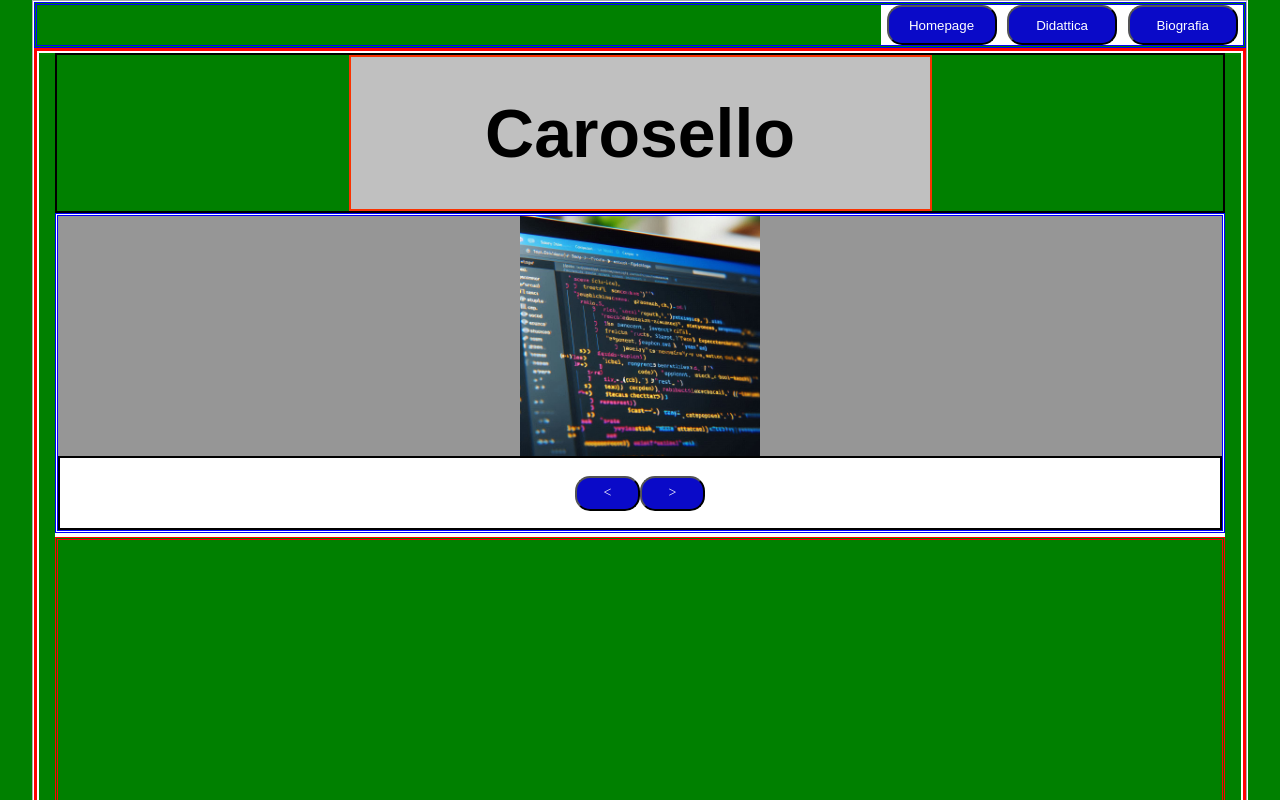
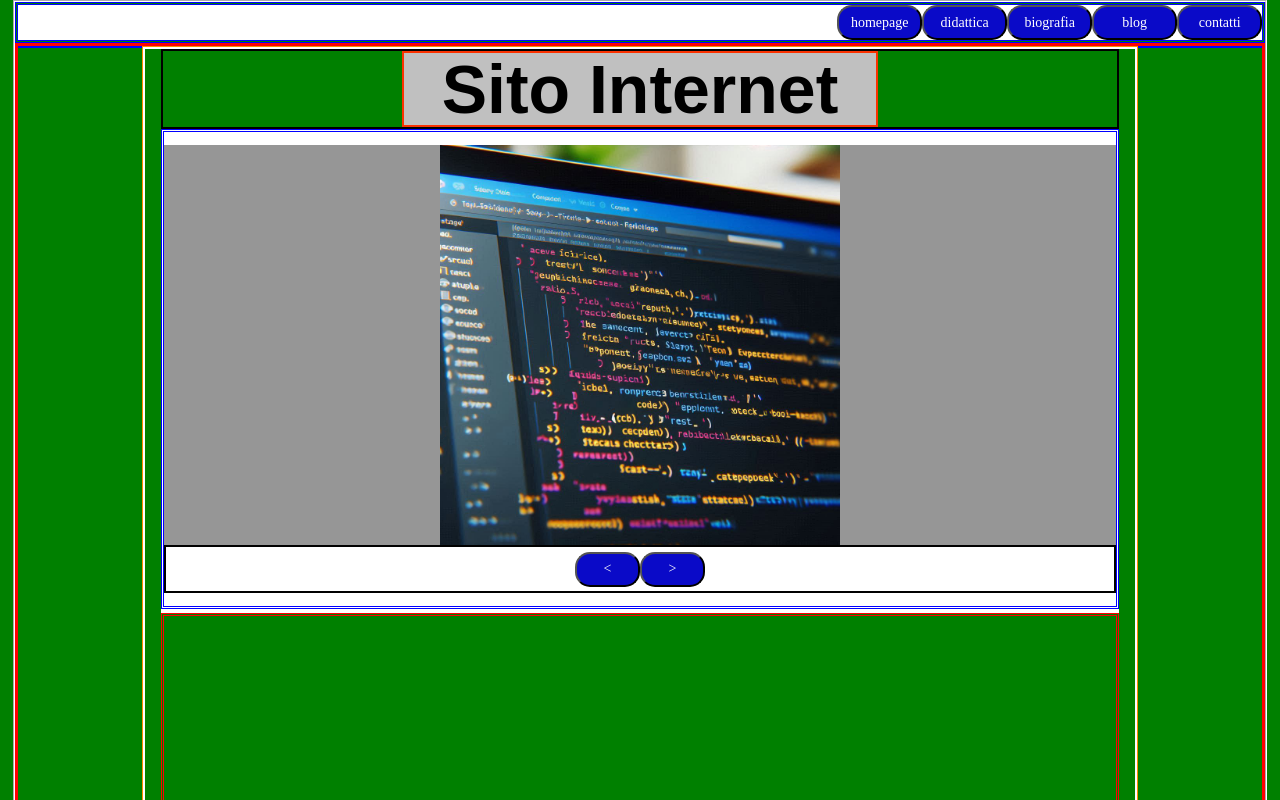
Before and after one commit to neodev89/reusable-components, a Next.js app: page / in a window 1280 px wide. Shown: the top 800 px of the page. Built offline with nearby package versions, Linux system fonts and the light colour scheme.

Commit message:
resa la navbar totalmente riutilizzabile

```diff
--- a/src/@types/carosello.ts
+++ b/src/@types/components.ts
@@ -1,5 +1,4 @@
 interface carouselType {
-    key: number;
     img: Array<imgType>;
     classNameCarousel: string;
     classNameDivImg: string;
@@ -16,5 +15,9 @@ interface imgType {
     width: number;
 }
 
+interface mainType {
+
+}
+
 
 export type { carouselType };
--- a/src/app/homepage/page.tsx
+++ b/src/app/homepage/page.tsx
@@ -3,13 +3,12 @@ import styles from './style.module.sass'
 import LayoutHomepage from "./layout";
 
 import { Title } from '@/ui/Title';
-import { carouselType } from '@/@types/carosello';
+import { carouselType } from '@/@types/components';
 import { Carousel } from '@/ui/carosello/carousel';
 
 export default function Homepage() {
 
   const carouselImg: carouselType = {
-    key: 0,
     img: [
       {
         src: '/Codice1.jpeg',
@@ -51,7 +50,7 @@ export default function Homepage() {
     <LayoutHomepage>
       <div className={styles.div_title}>
         <Title className={styles.title}>
-          Carosello
+          Sito Internet
         </Title>
       </div>
       <div className={styles.carosello}>
--- a/src/app/homepage/style.module.sass
+++ b/src/app/homepage/style.module.sass
@@ -12,7 +12,7 @@
     @include variables.mixin-display-rw
     justify-content: center
     align-items: center
-    height: 10rem
+    height: 5rem
     width: 100%
     border: variables.$border-black
 
@@ -29,7 +29,7 @@
 .carousel
     @include variables.mixin-display-cl
     @include variables.mixin-flex-center
-    height: 20rem
+    height: 30rem
     width: 100%
     border: 3px double blue
     background-color: variables.$bg-white
@@ -45,7 +45,7 @@
 .divImg
     @include variables.mixin-display-rw
     @include variables.mixin-flex-center
-    height: 15rem
+    height: 25rem
     width: 100%
     background-color: variables.$bg-dark-gray
     background-repeat: no-repeat
@@ -103,7 +103,7 @@
 .classNameDivBtn
     @include variables.mixin-display-rw
     @include variables.mixin-flex-center
-    height: 10rem
+    height: 3rem
     width: 100%
     border: variables.$border-black
 
--- a/src/app/page.module.css
+++ b/src/app/page.module.css
@@ -15,14 +15,13 @@
   display: flex;
   flex-direction: column;
   height: 90%;
-  width: 95%;
+  width: 98%;
   border: 2px groove white;
 }
 
 .div_navbar {
   position: relative;
   display: flex;
-  justify-content: flex-end;
   height: 30%;
   width: 100%;
   border: 3px double blue;
@@ -31,8 +30,27 @@
 .navbar {
   position: relative;
   display: flex;
+  justify-content: flex-end;
   height: 40%;
   width: 100%;
+  background-color: white;
+}
+
+.classNameBtn {
+  position: relative1;
+  display: flex;
+  flex-direction: row;
+  justify-content: center;
+  align-items: center;
+  height: 35px;
+  min-width: 85px;
+  max-width: 200px;
+  background-color: rgb(10, 10, 200);
+  color: rgb(255, 255, 255);
+  border-radius: 15px;
+  font-family: serif;
+  font-size: 14px;
+  font-weight: 400;
 }
 
 .dynamic_components {
@@ -41,6 +59,22 @@
   height: 70%;
   width: 100%;
   border: 3px solid red;
+}
+
+.divCol {
+  position: relative;
+  display: flex;
+  height: 100%;
+  width: 10%;
+  border: 1px solid blue;
+}
+
+.divCenter {
+  position: relative;
+  display: flex;
+  height: 100%;
+  width: 80%;
+  border: 1px solid darkorange;
 }
 
 .homepage {
--- a/src/app/page.tsx
+++ b/src/app/page.tsx
@@ -9,9 +9,11 @@ import { NextContext } from "../ui/context/myContext";
 import { Navbar } from "../ui/navbar/Navbar";
 
 import Head from "next/head";
+import navbar from '../dynamic_navbar/navbar.json';
 
 export default function Home() {
   const [flagPage, setFlagPage] = useState("homepage");
+  const data = navbar.navbar
 
   useEffect(() => {
     console.log(flagPage);
@@ -29,12 +31,25 @@ export default function Home() {
       <div className={styles.page}>
         <main className={styles.main}>
           <div className={styles.div_navbar}>
-            <Navbar />
+            <Navbar navbar={data} classNameNavbar={styles.navbar} classNameButtons={styles.classNameBtn} setValue={setFlagPage} />
           </div>
           <div className={styles.dynamic_components}>
-            {flagPage === 'homepage' && <Homepage />}
-            {flagPage === 'biografia' && <Biografia />}
-            {flagPage === 'didattica' && <Didattica />}
+            <div className={styles.divCol}>
+              {/**Div con figure colorate. Il div sarà un rettangolo alto
+               * contenente un motivo colorato (magari un triangolo rettangolo blue)
+               */}
+            </div>
+            <div className={styles.divCenter}>
+              {flagPage === 'homepage' && <Homepage />}
+              {flagPage === 'biografia' && <Biografia />}
+              {flagPage === 'didattica' && <Didattica />}
+            </div>
+            <div className={styles.divCol}>
+              {/**Div con figure colorate. Il div sarà un rettangolo alto
+               * contenente un motivo colorato (magari un triangolo rettangolo blue)
+               */}
+            </div>
+
           </div>
         </main>
       </div>
--- /dev/null
+++ b/src/dynamic_navbar/navbar.json
@@ -0,0 +1,24 @@
+{
+    "navbar": [
+        {
+            "id": "0",
+            "page": "homepage"
+        },
+        {
+            "id": "1",
+            "page": "didattica"
+        },
+        {
+            "id": "2",
+            "page": "biografia"
+        },
+        {
+            "id": "3",
+            "page": "blog"
+        },
+        {
+            "id": "4",
+            "page": "contatti"
+        }
+    ]
+}
--- a/src/ui/carosello/carousel.tsx
+++ b/src/ui/carosello/carousel.tsx
@@ -1,10 +1,10 @@
 "use client";
-import { carouselType } from "@/@types/carosello"
+import { carouselType } from "@/@types/components"
 import Image from "next/image";
 import { useState } from "react";
 
 export const Carousel = ({
-    key, img, classNameCarousel, classNameDivImg, classNameImg,
+    img, classNameCarousel, classNameDivImg, classNameImg,
     classNameDivBtn, classNameBtn,
 }: carouselType) => {
     const [currentIndex, setCurrentIndex] = useState<number>(0);
@@ -18,7 +18,7 @@ export const Carousel = ({
     };
 
     return (
-        <div key={key} className={classNameCarousel}>
+        <div className={classNameCarousel}>
             <div className={classNameDivImg}>
                 <Image
                     className={classNameImg}
--- a/src/ui/context/myContext.tsx
+++ b/src/ui/context/myContext.tsx
@@ -1,7 +1,7 @@
 "use client";
 import { createContext, Dispatch, SetStateAction } from "react";
 
-interface nextContextType {
+export interface nextContextType {
     value: string;
     setValue: Dispatch<SetStateAction<string>>;
 }
--- a/src/ui/navbar/Navbar.tsx
+++ b/src/ui/navbar/Navbar.tsx
@@ -1,18 +1,29 @@
 "use client";
-import { useContext, useEffect } from "react"
-import { NextContext } from "../context/myContext"
-import styles from './styles.module.sass';
 
-export const Navbar = () => {
-    const context = useContext(NextContext);
-    useEffect(() => {
-        console.log("pagina caricata");
-    }, [context?.value])
+import { navbarJsonType } from "@/@types/navbarTypes";
+
+export const Navbar = ({
+    navbar,
+    setValue,
+    classNameNavbar,
+    classNameButtons
+}: navbarJsonType) => {
     return (
-        <nav className={styles.navbar}>
-            <button type="button" className={styles.button_navbar} onClick={() => context?.setValue("homepage")}>Homepage</button>
-            <button type="button" className={styles.button_navbar} onClick={() => context?.setValue("didattica")}>Didattica</button>
-            <button type="button" className={styles.button_navbar} onClick={() => context?.setValue("biografia")}>Biografia</button>
+        <nav className={classNameNavbar}>
+            {
+                navbar.map((nav) => {
+                    return (
+                        <button
+                            key={nav.id}
+                            type="button"
+                            className={classNameButtons}
+                            onClick={() => setValue(nav.page)}
+                        >
+                            {nav.page}
+                        </button>
+                    )
+                })
+            }
         </nav>
     );
 }
--- a/src/ui/navbar/styles.module.sass
+++ b/src/ui/navbar/styles.module.sass
@@ -5,7 +5,8 @@
     justify-content: space-around
     align-items: center
     height: 100%
-    width: 30%
+    width: auto
+    max-width: 100%
     background-color: rgb(255, 255, 255)
 
 .button_navbar
```
Also changed, not shown: src/@types/navbarTypes.ts (+9 -2 lines), src/ui/main/main.tsx (added, +13 -0 lines), 1 other file (tests, documents, lock files or other folders).
